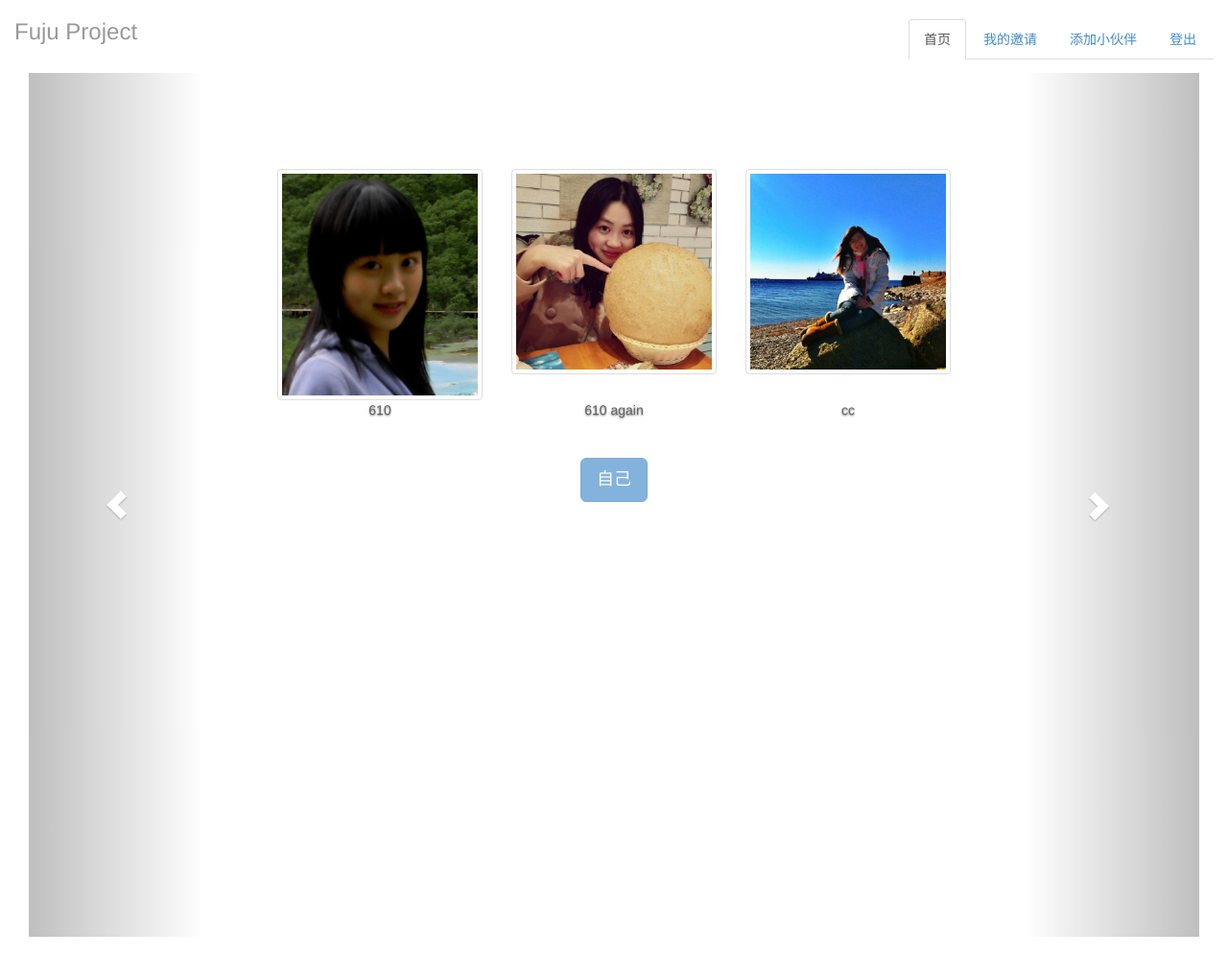
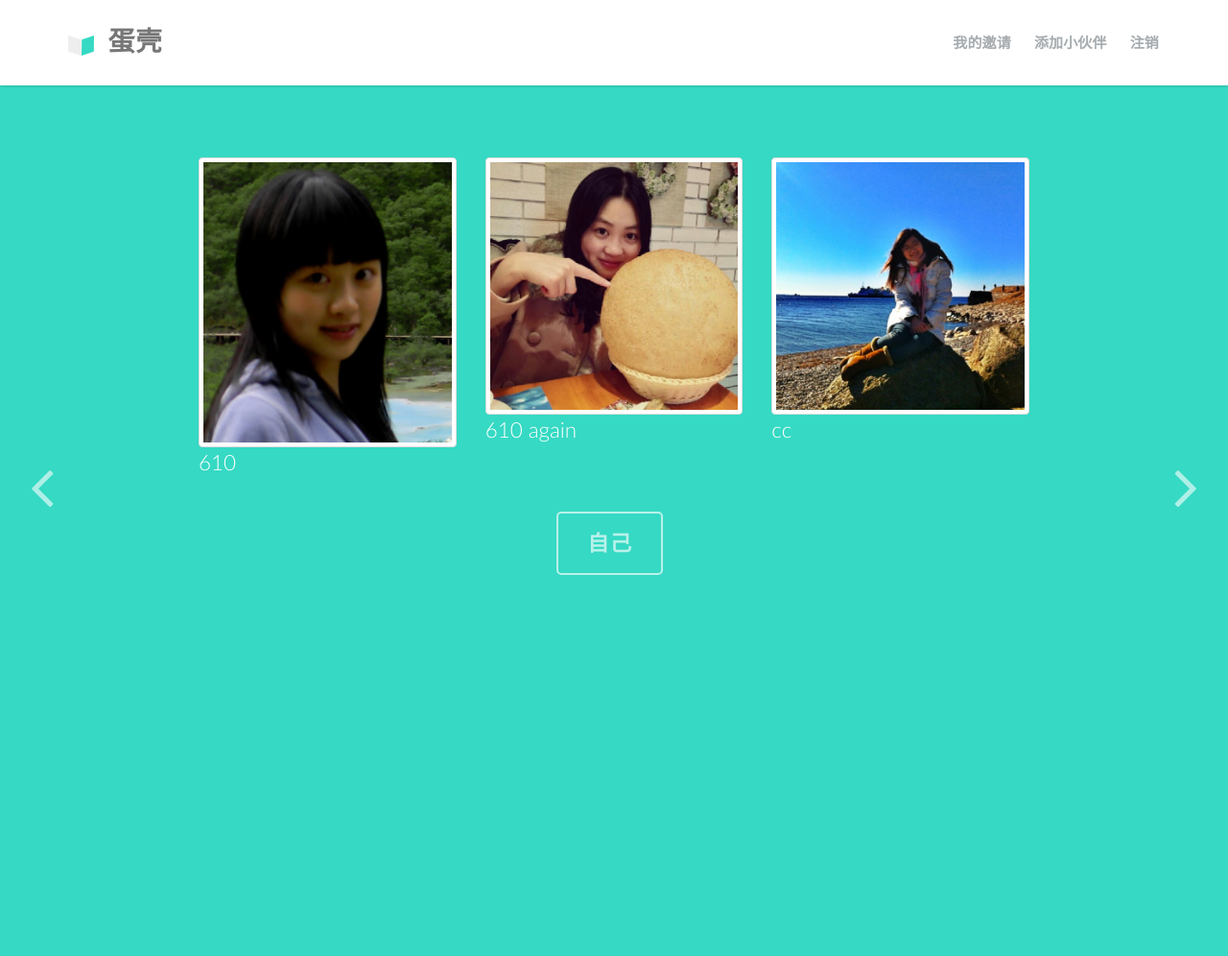
Before and after one commit to zqzas/fuju, a Flask app: page / in a window 1280 px wide. Shown: the whole page at 96% size. After the commit the page ends 599 px from the top, so only its background shows below. Run offline with Flask 2, Linux system fonts and the light colour scheme; a user stored in the database is signed in; data comes from the database, SQL or seed files in the repository; some libraries are stand-ins or nearby versions.

Commit message:
complete first version

```diff
--- a/dev/app.py
+++ b/dev/app.py
@@ -138,7 +138,7 @@ def register():
 @app.route('/signin', methods=['GET', 'POST'])
 def signin():
     if request.method == 'GET':
-        return render_template('signin.html', user=None) #TODO: consider if needed
+        return render_template('frontpage.html', user=None) #TODO: consider if needed
 
     email = request.form['email']
     password = request.form['password']
--- a/dev/static/css/sequencejs-qubico.css
+++ b/dev/static/css/sequencejs-qubico.css
@@ -22,7 +22,7 @@ ol, ul {
 
 #sequence-theme {
   width: 100%;
-  height: 550px;
+  height: 850px;
   overflow: hidden;
 }
 
@@ -33,7 +33,7 @@ ol, ul {
 
 #sequence {
   position: relative;
-  height: 550px;
+  height: 850px;
   width: 100%;
   margin: 0 auto;
   background: transparent;
--- a/dev/templates/addgroup.html
+++ b/dev/templates/addgroup.html
@@ -1,5 +1,5 @@
 		<div class="registration-group">
-			<div class="modal fade bs-register-group-modal-lg" tabindex="-1" role="dialog" aria-labelledby="myLargeModalLabel" aria-hidden="true" style="display: none;">
+			<div class="modal fade bs-register-group-modal-lg" tabindex="-1" role="dialog" aria-labelledby="myLargeModalLabel" aria-hidden="true" style="display: none; top:100px;">
 			    <div class="modal-dialog modal-lg">
 			      <div class="modal-content">
 
--- a/dev/templates/base.html
+++ b/dev/templates/base.html
@@ -1,60 +1,144 @@
 <!DOCTYPE html>
 <html lang="en">
     <head>
+		<!-- ==============================================
+		Title and Meta Tags
+		=============================================== -->
 		<meta charset="utf-8">
+		<title>蛋壳</title>
+		<meta name="viewport" content="width=device-width, initial-scale=1, maximum-scale=1">
 		<meta http-equiv="X-UA-Compatible" content="IE=edge">
-        <meta name="viewport" content="width=device-width, initial-scale=1">
-        <meta name="description" content="Fuju">
-        <meta name="author" content="Mainri">
-        <title>Fuju Project</title>
 
-        <!-- Bootstrap -->
-        <link href="static/bootstrap/css/bootstrap.min.css" rel="stylesheet">
+		<!-- ==============================================
+		Favicons
+		===============================================
+		<link rel="shortcut icon" href="static/assets/favicon.ico">
+		<link rel="apple-touch-icon" href="static/assets/apple-touch-icon.png">
+		<link rel="apple-touch-icon" sizes="72x72" href="static/assets/apple-touch-icon-72x72.png">
+		<link rel="apple-touch-icon" sizes="114x114" href="static/assets/apple-touch-icon-114x114.png">
+		-->
+
+		<!-- ==============================================
+		CSS
+		=============================================== -->
+		<link rel="stylesheet" href="static/bootstrap/css/bootstrap.min.css">
+		<link rel="stylesheet" href="static/css/font-awesome.css">
+		<link rel="stylesheet" href="static/css/flexslider.css">
+		<link rel="stylesheet" href="static/css/sequencejs-qubico.css" />
+		<link rel="stylesheet" href="static/css/colorbox.css" />
+		<link rel="stylesheet" href="static/css/qubico.css">
+		<link id="main" rel="stylesheet" href="static/css/qubico-light-green.css">
+		<link rel="stylesheet" href="static/css/style-switcher.css">
+
 		<link href="static/jasny-bootstrap/css/jasny-bootstrap.min.css" rel="stylesheet">
 
-        <!-- Custom styles for this template -->
-        <link href="static/default.css" rel="stylesheet">
 
-        <!-- HTML5 Shim and Respond.js IE8 support of HTML5 elements and media queries -->
-        <!-- WARNING: Respond.js doesn't work if you view the page via file:// -->
+		<!-- ==============================================
+		Fonts
+		===============================================
+		<link href='http://fonts.googleapis.com/css?family=Dosis:600,700,800' rel='stylesheet' type='text/css'>
+		<link href='http://fonts.googleapis.com/css?family=Lato:400,300,300italic,400italic,700,700italic,900' rel='stylesheet' type='text/css'>
+		-->
+		<link href='static/css/fonts.css' rel='stylesheet' type='text/css'>
+
+		<!-- ==============================================
+		JS
+		=============================================== -->
+
 		<!--[if lt IE 9]>
-          <script src="https://oss.maxcdn.com/libs/html5shiv/3.7.0/html5shiv.js"></script>
-          <script src="https://oss.maxcdn.com/libs/respond.js/1.4.2/respond.min.js"></script>
+			<script src="js/respond.min.js"></script>
 		<![endif]-->
+
+		<script type="text/javascript" src="static/js/modernizr.min.js"></script>
+
     </head>
-    <body>
-        <div class="container-fluid">
-            <div class="header">
-                <ul class="nav nav-tabs pull-right">
-					<!--
-                    <li class="active"><a href="#">Home</a></li>
-                    <li><a href="#">About</a></li>
+    <body data-spy="scroll" data-target="#main-nav" data-offset="400">
+		<!-- ==============================================
+		MAIN NAV
+		=============================================== -->
+		<div id="main-nav" class="navbar navbar-fixed-top">
+			<div class="container">
 
-                    <li><a class="btn btn-default" href="/invitations">我的邀请</a></li>
-					<li><button class="btn btn-default" data-toggle="modal" data-target=".bs-register-group-modal-lg">添加小伙伴</button></li>
-					<li><a class="btn btn-default" href='/signout'>登出</a></li>
-					-->
+				<div class="navbar-header">
 
-				<li {% if request.path == "/"%}class="active"{% endif %}><a href="/">首页</a></li>
-				<li {% if request.path == url_for('invitations') %}class="active"{% endif %}><a href="/invitations">我的邀请</a></li>
-				<li><a data-toggle="modal" data-target=".bs-register-group-modal-lg">添加小伙伴</a></li>
-				<li><a href="/signout">登出</a></li>
+					<button type="button" class="navbar-toggle" data-toggle="collapse" data-target="#site-nav">
+						<span class="icon-bar"></span><span class="icon-bar"></span><span class="icon-bar"></span>
+					</button>
+
+					<!-- ======= LOGO ========-->
+					<a class="navbar-brand scrollto" href="/">
+						<span class="logo-small"><img src="static/assets/logo-small-light-green.png" alt=""/></span>
+						<span class="to-top"><i class="fa fa-arrow-up"></i></span>
+
+						蛋壳
+
+						<!-- ==== Image Logo ==== -->
+						<!--<img class="site-logo" src="static/assets/google-logo.png" alt="logo" />-->
+					</a>
+
+				</div>
+
+				<div id="site-nav" class="navbar-collapse collapse">
+					<ul class="nav navbar-nav navbar-right">
+						<li class="sr-only">
+							<a href="/" class="scrollto">首页</a>
+						</li>
 
 
+						<li {% if request.path == url_for('invitations') %}class="active scrollto"{% endif %}>
+							<a href="/invitations">我的邀请</a>
+						</li>
+						<li>
+							<a data-toggle="modal" data-target=".bs-register-group-modal-lg" class="scrollto">添加小伙伴</a>
+						</li>
+						<li>
+							<a href="/signout">注销</a>
+						</li>
+
 					</ul>
-                <a href="/"><h3 class="text-muted">Fuju Project</h3></a>
-            </div>
-        </div><!--container for header ends -->
+				</div><!--End navbar-collapse -->
+
+			</div><!--End container -->
+
+		</div><!--End main-nav -->
+		<!-- ==============================================
+		HEADER
+		=============================================== -->
 
 		{% block content %} <!-- content goes here -->
 		{% endblock %}
 
 
-        <!-- jQuery (necessary for Bootstrap's JavaScript plugins) -->
-        <script src="static/jquery.min.js"></script>
-        <!-- Include all compiled plugins (below), or include individual files as needed -->
+
+
+		<!-- ==============================================
+		SCRIPTS
+		=============================================== -->
+		<script src="http://ajax.googleapis.com/ajax/libs/jquery/1.8.2/jquery.min.js"></script>
+		<script>window.jQuery || document.write('<script src="js/libs/jquery-1.8.2.min.js">\x3C/script>')</script>
+
 		<script src="static/bootstrap/js/bootstrap.min.js"></script>
+		<script src='static/js/jquery.easing.1.3.min.js'></script>
+		<script src='static/js/jquery.scrollto.js'></script>
+		<script src='static/js/jquery.flexslider.min.js'></script>
+		<script src='static/js/jquery.fitvids.js'></script>
+		<script src='static/js/jquery.fittext.js'></script>
+		<script src="static/js/waypoints.min.js"></script>
+		<script src="static/js/jquery.countTo.js"></script>
+		<script src="static/js/jquery.easypiechart.js"></script>
+		<script src="static/js/jquery.sequence-min.js"></script>
+		<script src="static/js/jquery.colorbox-min.js"></script>
+		<script src="static/js/contact.js"></script>
+		<script src="static/js/qubico.js"></script>
+		<script src="static/js/style-switcher.js"></script>
+
 		<script src="static/jasny-bootstrap/js/jasny-bootstrap.min.js"></script>
 		        <script src="static/docs.min.js"></script>
+		<script>
+			$(window).load(function(){
+				$('.macbook-screen').html('<iframe width="640" height="360" src="http://www.youtube.com/embed/JuyB7NO0EYY?feature=player_detailpage" frameborder="0" allowfullscreen></iframe>');
+				$('.macbook-screen').fitVids();
+			})
+		</script>
     </body>
 </html>
--- a/dev/templates/group.html
+++ b/dev/templates/group.html
@@ -1,55 +1,40 @@
-		        <div class="container-fluid">
-					<div id="carousel-example-generic" class="carousel slide" data-ride="carousel" data-interval="">
-		                <ol class="carousel-indicators">
-						{% for group in groups %}
-							{% if group.id == index_group_id %}
-								<li data-target="#carousel-example-generic" data-slide-to="0" class="active"></li>
-							{% else %}
-								<li data-target="#carousel-example-generic" data-slide-to="{{ loop.index0 }}" class=""></li>
-		                    {% endif %}
-						{% endfor %}
-		                </ol>
-		                <div class="carousel-inner">
+			<header id="home" class="jumbotron">
+				<div id="sequence-theme">
+
+					<div id="sequence">
+
+						<ul class="controls">
+							<li class="sequence-prev"><i class="fa fa-angle-left fa-fw"></i></li>
+							<li class="sequence-next"><i class="fa fa-angle-right fa-fw"></i></li>
+						</ul>
+
+						<ul class="sequence-canvas container-fluid">
 						{% for group in groups %}
 							{% set pics = [group.pic1, group.pic2, group.pic3] %}
 							{% set dess = [group.des1, group.des2, group.des3] %}
+							<li>
+								<div class="container-fluid" style="left: 15%; right: 15%; top:7%">
+									<div class="row">
+										<!-- ATTENTION: should not be more than 3 pics -->
+										<div class="col-md-4 in-from-top fast">
+											<img src="{{ img_path + pics[0] }}" class="img-thumbnail img-responsive">
+											<p>{{ dess[0] }}</p>
+										</div>
+										<div class="col-md-4 in-from-top fast delay1">
+											<img src="{{ img_path + pics[1] }}" class="img-thumbnail img-responsive">
+											<p>{{ dess[1] }}</p>
+										</div>
+										<div class="col-md-4 in-from-top fast delay2">
+											<img src="{{ img_path + pics[2] }}" class="img-thumbnail img-responsive">
+											<p>{{ dess[2] }}</p>
+										</div>
+			                        </div> <!-- Row ends-->
 
 
-                            {% if group.id == index_group_id %}
-		                    <div class="item active">
-                            {% else %}
-                            <div class="item">
-                            {% endif %}
-		           			 	<div class="carousel-caption">
-			                        <div class="container-fluid">
-			                            <div class="row">
-
-										{% for i in range(3) %}
-										<!-- ATTENTION: should not be more than 3 pics -->
-			                                <div class="col-md-4">
-												{% if pics[i] and pics[i] != '' %}
-													<img src="{{ img_path + pics[i] }}" class="img-thumbnail img-responsive">
-			                  		            {% else %}
-			                  		            	<img class="img-circle" data-src="holder.js/210x210" alt="Generic placeholder image">
-												{% endif %}
-
-			                                </div>
-
-										{% endfor %}
-										</div> <!-- Row ends-->
-			                            <div class="row">
-
-										{% for i in range(3) %}
-										<!-- ATTENTION: should not be more than 3 pics -->
-			                                <div class="col-md-4" style="padding-bottom:30px;">
-			                                    <p>{{ dess[i] }}</p>
-			                                </div>
-
-										{% endfor %}
-										</div> <!-- Row ends-->
+								<!-- Row starts -->
 
 			                        <div class="row">
-											<div class="col-md-12 ">
+										<div class="col-md-4 col-md-offset-5 ">
 
 			                            	<p>
 											{% set meeting = find_meeting(user_group.id, group.id) or find_meeting(group.id, user_group.id) %}
@@ -60,48 +45,106 @@
 												{# <h3>私聊</h3><pre>{{ meeting.message }}</pre> #}
 
 												{% if meeting.group1_id == group.id %}
-														<a class="btn btn-primary" data-toggle="modal" href="{{ url_for('get_modal', meeting_id=meeting.id, target='/modifymeeting/%d' % group.id )}}" data-target="#myModal">他们已邀请你们，留言</a>
+													<a class="btn btn-qubico white scrollto" data-toggle="modal" href="{{ url_for('get_modal', meeting_id=meeting.id, target='/modifymeeting/%d' % group.id )}}" data-target="#myModal">他们已邀请你们，留言</a>
 													{% if meeting.status == 0 %}
-														<a class="btn btn-primary" href={{"/modifymeeting/%d?action=accept" % group.id}}>接受邀请</a>
+													<a class="btn btn-qubico white scrollto" href={{"/modifymeeting/%d?action=accept" % group.id}}>接受邀请</a>
 													{% else%}
-														<a class="btn btn-primary" disabled="disabled">已接受邀请</a>
+													<a class="btn btn-qubico white scrollto" disabled="disabled">已接受邀请</a>
 													{% endif%}
 												{% else %}
-														<a class="btn btn-primary" data-toggle="modal" href="{{ url_for('get_modal', meeting_id=meeting.id, target='/modifymeeting/%d' % group.id )}}" data-target="#myModal">你们已邀请他们，留言</a>
+													<a class="btn btn-qubico white scrollto" data-toggle="modal" href="{{ url_for('get_modal', meeting_id=meeting.id, target='/modifymeeting/%d' % group.id )}}" data-target="#myModal">留言</a>
 												{% endif %}
 
 											{% else %}
 												{% if group.user.id != user.id %}
-														<a class="btn btn-primary" data-toggle="modal" href="{{ url_for('get_modal', target='/requestmeeting/%d' % group.id )}}" data-target="#myModal">发出邀请</a>
+													<a class="btn btn-qubico white scrollto" data-toggle="modal" href="{{ url_for('get_modal', target='/requestmeeting/%d' % group.id )}}" data-target="#myModal">发出邀请</a>
+
 												{% else %}
-														<button type="button" class="btn btn-lg btn-primary" disabled="disabled">自己</button>
+
+													<a class="btn btn-qubico white scrollto" disabled="disabled">自己</a>
 												{% endif %}
-
-
-
 
 
 											{% endif %}
 											</p>
 										</div> <!-- col-md-12 ends -->
 			                        </div> <!-- Row ends-->
-			                        </div> <!-- Container for the item ends -->
-								</div><!-- Caption ends-->
-		                    </div><!-- Item ends -->
-
+								</div><!-- Container ends-->
+							</li>
 						{% endfor %}
+							<li>
+								<div class="container-fluid" style="left: 10%; right: 10%; top:15%">
+									<div class="row">
+										<div class="col-md-3" style="top: 50px;">
+											<h2 class="title in-from-left fast delay1">来自计院的小伙伴们2</h2>
+											<p class="in-from-left fast delay3">来自计院的小伙伴A,B,C</p>
 										</div>
-		                <a class="left carousel-control" href="#carousel-example-generic" data-slide="prev">
-		                    <span class="glyphicon glyphicon-chevron-left"></span>
-		                </a>
-		                <a class="right carousel-control" href="#carousel-example-generic" data-slide="next">
-		                    <span class="glyphicon glyphicon-chevron-right"></span>
-		                </a>
+										<div class="col-md-3 in-from-top fast">
+											<img src="static/image/h_large_sC77_146600004ce22f75.jpg" class="img-thumbnail img-responsive">
 										</div>
-				</div> <!-- Container ends>
-
+										<div class="col-md-3 in-from-top fast delay1">
+											<img src="static/image/h_large_RX8v_0fa6000003c3111a.jpg" class="img-thumbnail img-responsive">
+										</div>
+										<div class="col-md-3 in-from-top fast delay2">
+											<img src="static/image/h_large_DSSv_df6300000a5c111a.jpg" class="img-thumbnail img-responsive">
+										</div>
+									</div>
+								</div>
+							</li>
+							<li>
+								<div class="message-slide3">
+									<h2 class="title in-from-left fast delay1">来自计院的小伙伴们</h2>
+									<p class="in-from-left fast delay3">来自计院的小伙伴A,B,C</p>
+								</div>
+								<div class="slide3-img1 in-from-top fast">
+									<img class="img-responsive" src="static/assets/imac.png" alt="" />
+									<div class="imac-screen">
+										<img class="img-responsive" src="static/assets/imac-front-2.jpg" alt="" />
+									</div>
+								</div>
+								<div class="slide3-img2 in-from-top fast delay1">
+									<img class="img-responsive" src="static/assets/ipad-flat.png" alt="" />
+									<div class="ipad-screen">
+										<img class="img-responsive" src="static/assets/ipad-front-2.jpg" alt="" />
+									</div>
+								</div>
+								<div class="slide3-img3 in-from-top fast delay2">
+									<img class="img-responsive" src="static/assets/iphone-flat.png" alt="" />
+									<div class="iphone-screen">
+										<img class="img-responsive" src="static/assets/iphone-front.jpg" alt="" />
+									</div>
+								</div>
+							</li>
+							<li>
+								<div class="message-slide2">
+									<h2 class="title in-from-right fast delay1">Modern &amp; Powerfull</h2>
+									<p class="in-from-bottom fast delay2">Showcase your Portfolio with Style with Qubico's Great Features</p>
+								</div>
+								<div class="slide2-img in-from-top fast">
+									<img class="img-responsive" src="static/assets/ipad-flat.png" alt="" />
+									<div class="ipad-screen">
+										<img class="img-responsive" src="static/assets/ipad-front-2.jpg" alt="" />
+									</div>
+								</div>
+							</li>
+							<li class="animate-in">
+								<div class="message-slide1">
+									<h2 class="title in-from-left fast">100% Responsive Design</h2>
+									<p class="in-from-bottom fast delay2">On modern browsers, old browsers (IE8+) and touch devices</p>
+								</div>
+								<div class="slide1-img in-from-right slow delay1">
+									<img class="img-responsive" src="static/assets/imac.png" alt="" />
+									<div class="imac-screen">
+										<img class="img-responsive" src="static/assets/imac-front-2.jpg" alt="" />
+									</div>
+								</div>
+							</li>
+						</ul>
+					</div>
+				</div>
+			</header><!--End header -->
 				<!-- Modal -->
-					<div class="modal fade" id="myModal" tabindex="-1" role="dialog" aria-labelledby="myModalLabel" aria-hidden="true">
+				<div class="modal fade" id="myModal" tabindex="-1" role="dialog" aria-labelledby="myModalLabel" aria-hidden="true" style="top:100px;">
 				    <div class="modal-dialog">
 				        <div class="modal-content">
 				            <div class="modal-header">
--- a/dev/templates/index.html
+++ b/dev/templates/index.html
@@ -1,23 +1,9 @@
 {% extends "base.html" %}
 {% block content %}
 
-		<div class="container-fluid">
-
-			<div class="row">
-				<div class="col-md-12">
-                <!--TODO: add user info here -->
-
-                {% include "group.html"%}
-				</div>
-			</div>
-
-
-            </div>
-		</div> <!-- Main container ends -->
+		{% include "group.html"%}
 
 		<!-- Forms go here -->
-
-
 
 		{% include "addgroup.html" %} <!-- linked by "bs-register-group-modal-lg" -->
 
--- a/dev/templates/invitations.html
+++ b/dev/templates/invitations.html
@@ -1,7 +1,7 @@
 {% extends "base.html" %}
 {% block content %}
 
-		<div class="container-fluid">
+		<div class="container" style="padding:100px">
 			{% for group in groups %} {# one user might have multiple groups#}
 				{% set group_meetings_in = meetings_in[loop.index0] %}
 				{% set group_meetings_out = meetings_out[loop.index0] %}
--- a/dev/qubico.html
+++ b/dev/templates/qubico.html
@@ -12,11 +12,12 @@
 
 		<!-- ==============================================
 		Favicons
-		=============================================== -->
+		===============================================
 		<link rel="shortcut icon" href="static/assets/favicon.ico">
 		<link rel="apple-touch-icon" href="static/assets/apple-touch-icon.png">
 		<link rel="apple-touch-icon" sizes="72x72" href="static/assets/apple-touch-icon-72x72.png">
 		<link rel="apple-touch-icon" sizes="114x114" href="static/assets/apple-touch-icon-114x114.png">
+		-->
 
 		<!-- ==============================================
 		CSS
--- a/dev/templates/signin.html
+++ b/dev/templates/signin.html
@@ -1,7 +1,7 @@
  {% extends "base.html" %}
  {% block content %}
 
- 		<div class="container-fluid">
+ 		<div class="container-fluid" style="padding:100px">
 
  			<div class="row">
  				<div class="col-md-12">
@@ -16,7 +16,7 @@
 
  		<!-- Forms go here -->
         <div class="signin">
-			<div class="modal fade bs-signin-modal-lg" tabindex="-1" role="dialog" aria-labelledby="myLargeModalLabel" aria-hidden="true" style="display: none;">
+			<div class="modal fade bs-signin-modal-lg" tabindex="-1" role="dialog" aria-labelledby="myLargeModalLabel" aria-hidden="true" style="display: none; top:100px">
 			    <div class="modal-dialog modal-lg">
 			      <div class="modal-content">
 
```
Also changed, not shown: dev/templates/frontpage.html (+19 -16 lines), dev/static/css/84016c70c950.css (renamed from dev/templates/84016c70c950.css). Lines whose indentation alone changed are shown as unchanged.
